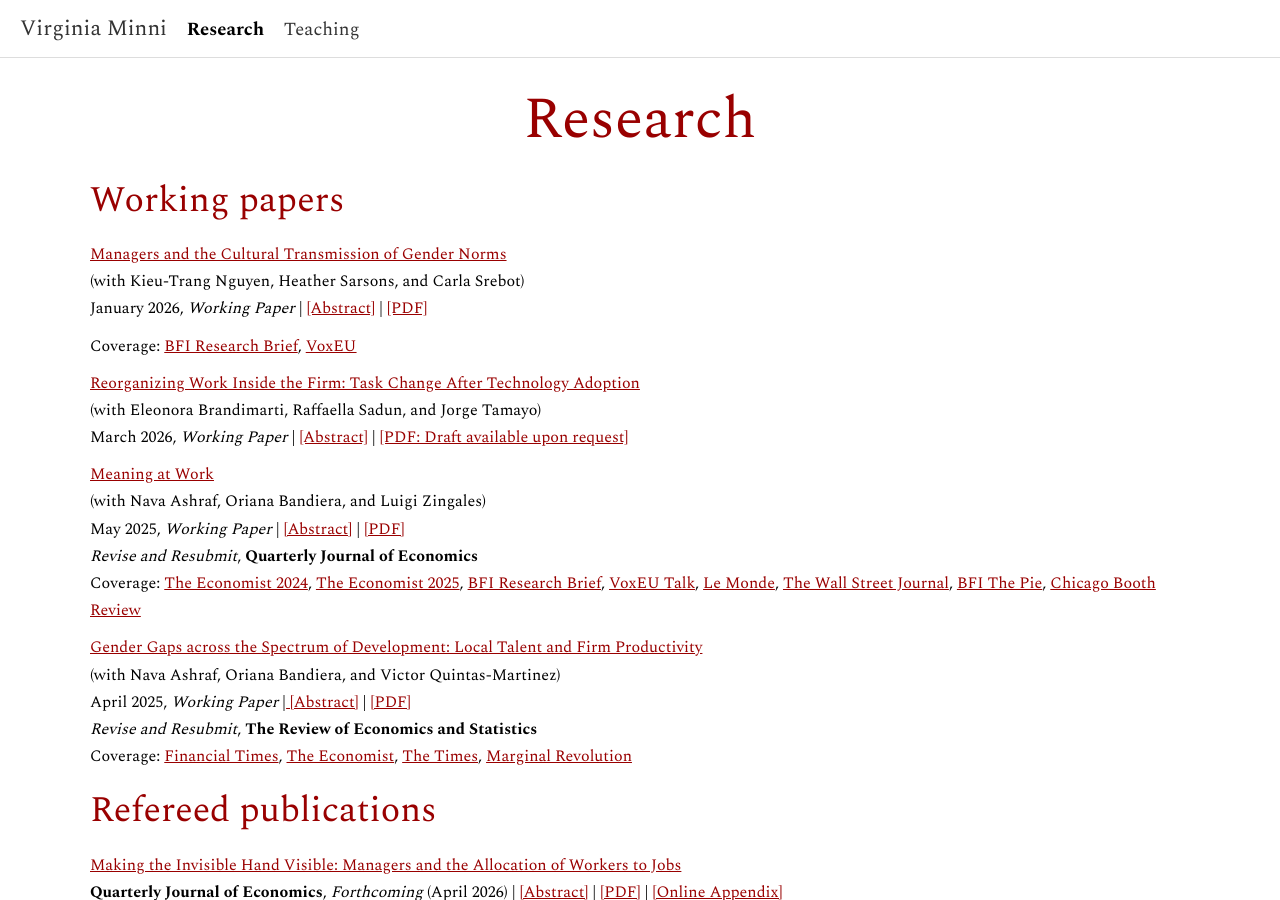
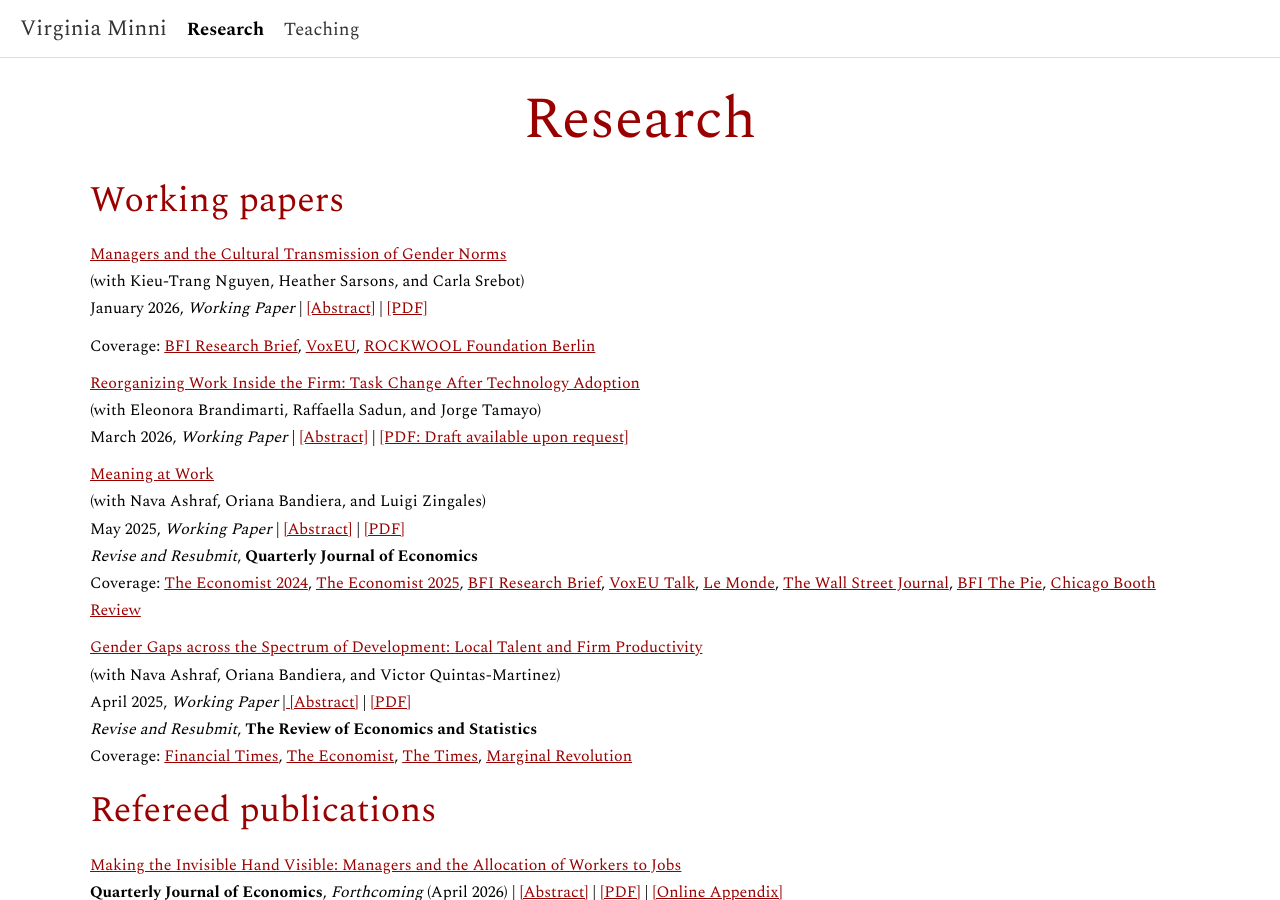
Before and after one commit to virginiaminni/virginiaminni.github.io, a Jekyll site: the page built from research.md, in a window 1280 px wide and 900 px high. Built offline with Jekyll 4.4.1, drawn with Linux system fonts in a browser that asks for light colours.

Commit message:
Update research.md
Added additional reference link to the coverage section.

```diff
--- a/research.md
+++ b/research.md
@@ -15,7 +15,7 @@ January 2026, *Working Paper* | <a href="#" class="toggle-abstract" data-target=
 <em>Abstract:</em> This paper studies how managers’ gender attitudes shape workplace culture and gender inequality. Using data from a multinational firm operating in over 100 countries, we leverage cross-country manager rotations to identify the effects of male managers’ gender attitudes on gender pay gaps within a team. Managers from countries with one standard deviation more progressive gender attitudes reduce the pay gap by 5 percentage points (18%), largely through higher promotion rates for women. These effects persist after managers rotate out and are strongest in more conservative countries. Managers with progressive attitudes also influence the local office culture, as local managers who interact with but are not under the purview of the foreign manager begin to have smaller pay gaps in their teams. Our evidence points to individual managers as critical in shaping corporate culture.
 </div>
 Coverage:
-<a href="https://bfi.uchicago.edu/insights/managers-and-the-cultural-transmission-of-gender-norms/" target="_blank" rel="noopener noreferrer">BFI Research Brief</a>, <a href="https://cepr.org/voxeu/columns/outside-how-international-manager-rotations-narrow-gender-pay-gap-and-change-cultural" target="_blank" rel="noopener noreferrer">VoxEU</a>
+<a href="https://bfi.uchicago.edu/insights/managers-and-the-cultural-transmission-of-gender-norms/" target="_blank" rel="noopener noreferrer">BFI Research Brief</a>, <a href="https://cepr.org/voxeu/columns/outside-how-international-manager-rotations-narrow-gender-pay-gap-and-change-cultural" target="_blank" rel="noopener noreferrer">VoxEU</a>, <a href="https://www.rfberlin.com/research-insights/managers-on-international-rotations/" target="_blank" rel="noopener noreferrer">ROCKWOOL Foundation Berlin</a>
 
 <a href="#" target="_blank" rel="noopener noreferrer">Reorganizing Work Inside the Firm: Task Change After Technology Adoption</a> <br>
 (with Eleonora Brandimarti, Raffaella Sadun, and Jorge Tamayo)  <br>
```
